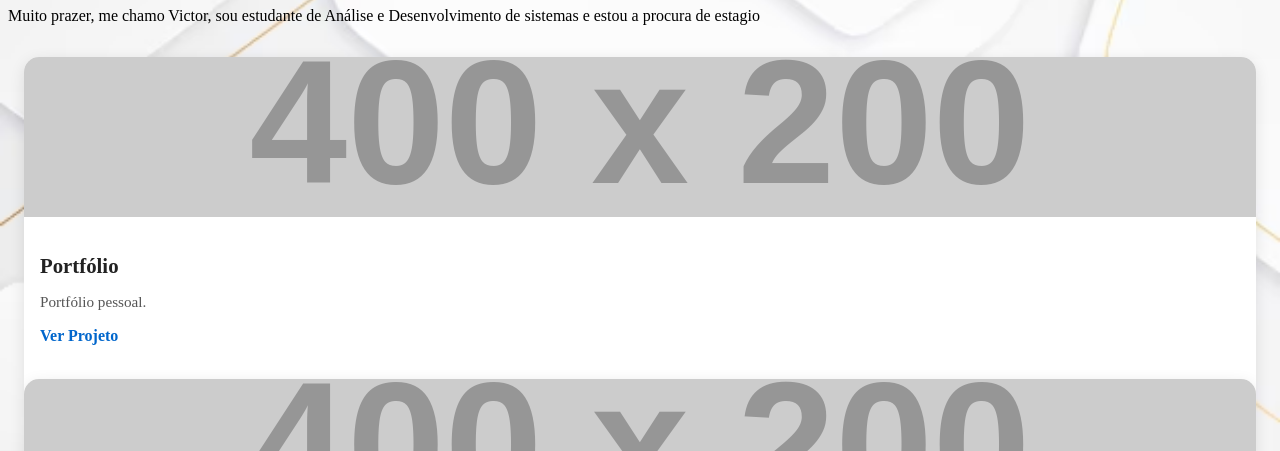
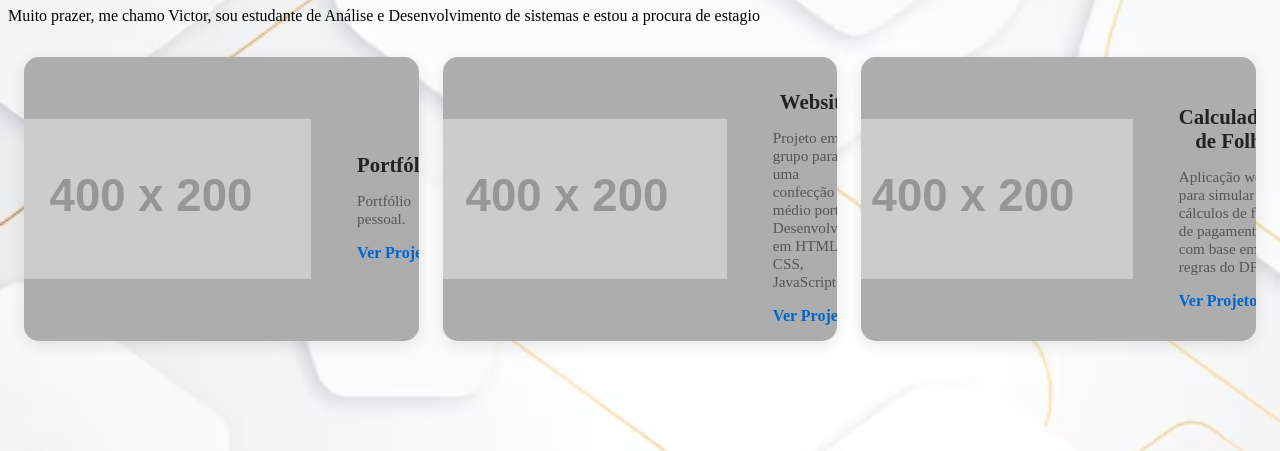
Before and after one commit to victorcocchi/Portfolio, a plain HTML site: page index.html in a window 1280 px wide. Shown: the part 73-524 px from the top of the page. Drawn offline with Linux system fonts and the light colour scheme; placeholder pictures from the web are drawn by us.

Commit message:
alterações feitas

```diff
--- a/index.html
+++ b/index.html
@@ -20,7 +20,9 @@
               <h2 class="card-title">Portfólio</h2>
               <p class="card-desc">Portfólio pessoal.</p>
               <a href="https://github.com/victorcocchi/Portfolio" class="card-link" target="_blank">Ver Projeto</a>
-            </div><br>
+            </div>
+            </div>
+
             <!-- Card 2 -->
         <div class="card">
           <img src="https://via.placeholder.com/400x200?text=Projeto+1" alt="Projeto 2">
--- a/styles/styles.css
+++ b/styles/styles.css
@@ -26,7 +26,11 @@ body {
 
 
 .card {
-    background: #fff;
+    display: flex;
+    justify-content: center;
+    align-items: center;
+    gap: 30px;
+    background: #adadad;
     border-radius: 15px;
     box-shadow: 0 4px 15px rgba(0, 0, 0, 0.1);
     overflow: hidden;
@@ -50,6 +54,7 @@ body {
   }
 
   .card-title {
+    text-align: center;
     font-size: 1.3rem;
     margin-bottom: 0.5rem;
     color: #222;
```
